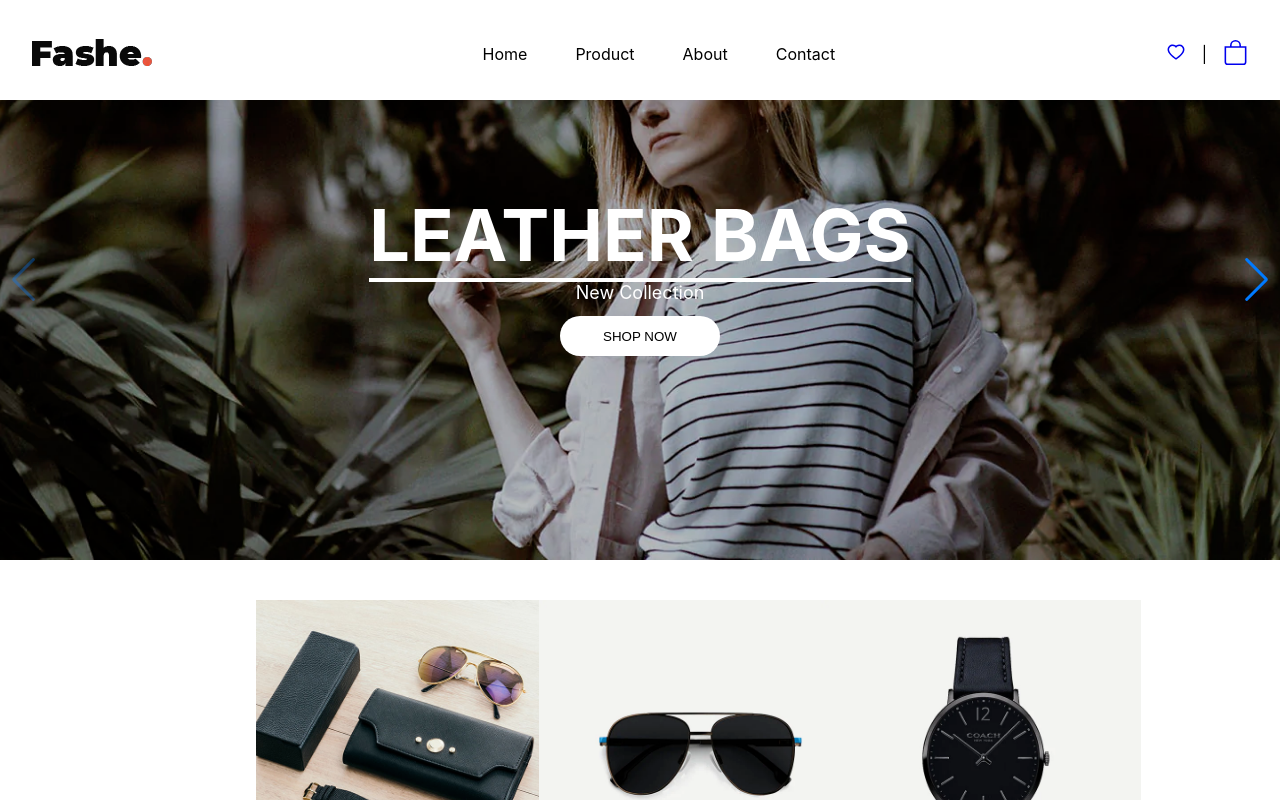
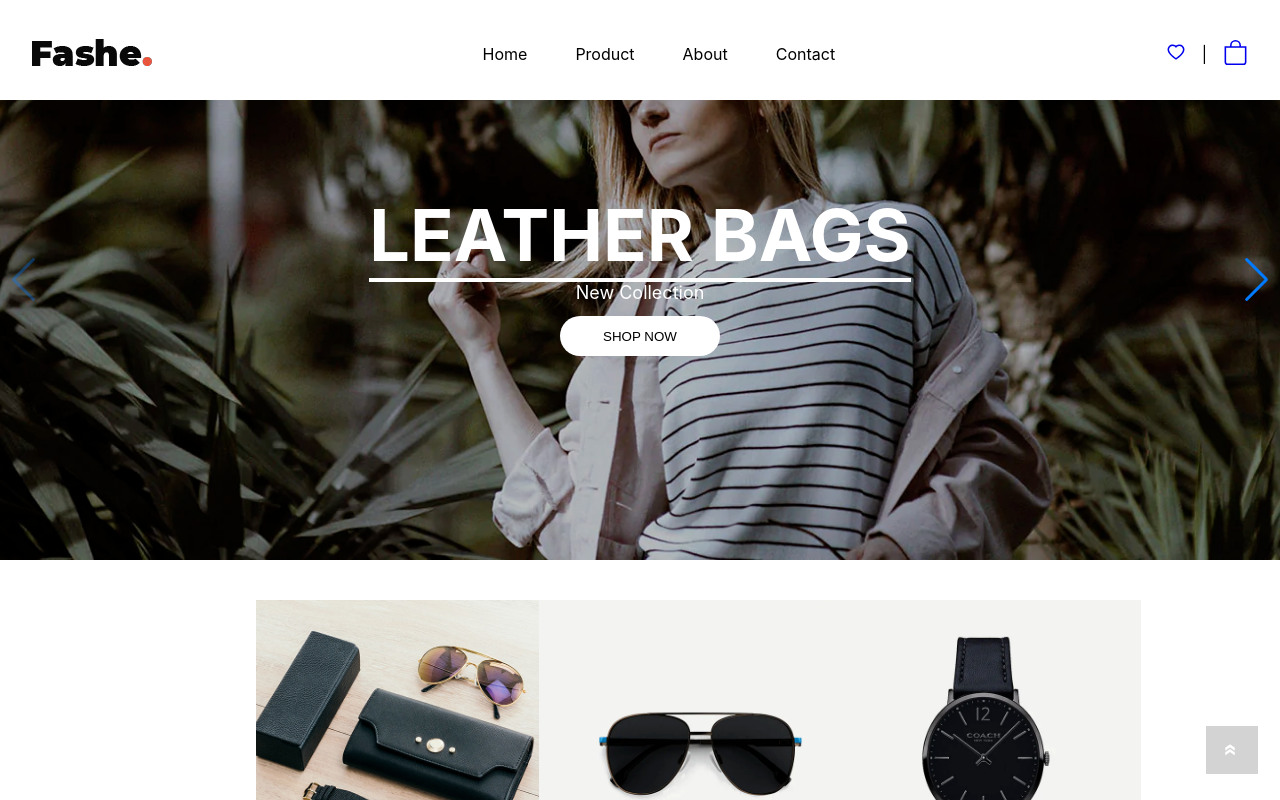
Before and after one commit to enzog96/cs_projet_react_Louis_Enzo, a React (Create React App) app: page / in a window 1280 px wide. Shown: the top 800 px of the page. Built offline with nearby package versions, Linux system fonts and the light colour scheme.

Commit message:
scrollup

```diff
--- a/src/components/products/productItem.js
+++ b/src/components/products/productItem.js
@@ -1,4 +1,4 @@
-import React from 'react';
+import React, { useState} from 'react';
 import test from "../../assets/fashion-recent-products-06-1.jpg";
 import "./productItem.css";
 
@@ -16,7 +16,6 @@ const products = [
 ]
 
 export default function ProductItem (){
-
         return(
             <div>
                 <p className="number-products">Number of products : {products.length}</p>
@@ -28,7 +27,8 @@ export default function ProductItem (){
                     backgroundImage: "url(" + product.img + ")",backgroundPosition: 'center',
                     backgroundSize: 'cover',
                     backgroundRepeat: 'no-repeat',
-                    height: "500px", maxWidth: "400px"}}>
+                    height: "500px", maxWidth: "400px",
+                    }}>
                         {product.sale===true?<div className='sale-red-pill'>Sale</div>: ""}
                         {product.new===true?<div className='new-green-pill'>New</div>: ""}
                     </div>
@@ -36,8 +36,8 @@ export default function ProductItem (){
                 <div>
                     <p>{product.name}</p>
                     <div className='product-prices-flex-container'>
-                        <p>{product.sale === true?<div className='onsale-price-line-through'>{product.price}$</div> : product.price + "$"}</p>
-                        <p>{product.newprice !== ""?<div className='newprice'>{product.newprice}$</div>: ""}</p>
+                        <p>{product.sale === true?<span className='onsale-price-line-through'>{product.price}$</span> : product.price + "$"}</p>
+                        <p>{product.newprice !== ""?<span className='newprice'>{product.newprice}$</span>: ""}</p>
                     </div>
                 </div>
                 </div>
--- a/src/components/products/productfilters.css
+++ b/src/components/products/productfilters.css
@@ -1,5 +1,6 @@
 .productfilters {
     width: 30%;
+    cursor: pointer;
 }
 
 .productfilters>h2 {
--- a/src/components/products/productfilters.js
+++ b/src/components/products/productfilters.js
@@ -1,21 +1,28 @@
-import React from 'react';
+import React, { useState, setState} from 'react';
 import "./productfilters.css"
 import {FiSearch} from "react-icons/fi"
 
+
 export default function ProductFilters(){
+    let [filter, setFilter] = useState('All')
+    function updateFilter(filterc){
+        setFilter(filterc)
+    }
+
     return(
         <div className='productfilters'>
             <h2>Categories</h2>
+            <h3>Current filter : {filter}</h3>
             <ul>
-                <li>All</li>
-                <li>Women</li>
-                <li>Kids</li>
-                <li>Men</li>
-                <li>Accessories</li>
+                <li value="All" onClick={()=>updateFilter('All')}>All</li>
+                <li value="Women" onClick={()=>updateFilter('Women')}>Women</li>
+                <li value="Kids" onClick={()=>updateFilter('Kids')}>Kids</li>
+                <li value="Men" onClick={()=>updateFilter('Men')}>Men</li>
+                <li value="Accessories" onClick={()=>updateFilter('Accessories')}>Accessories</li>
             </ul>
             <h2>Filter</h2>
-            <div class="form-group fg--search">
-            <input type="text" class="input" placeholder="Search products..."></input>
+            <div className="form-group fg--search">
+            <input type="text" className="input" placeholder="Search products..."></input>
             <button type="submit"><FiSearch/></button>
             </div>
         </div>
--- /dev/null
+++ b/src/components/scrollup/Scrollup.css
@@ -0,0 +1,12 @@
+.scrollup-element{
+    background-color: lightgrey;
+    width: fit-content;
+    position: fixed;
+    z-index: 10;
+    bottom: 0;
+    right: 0;
+    transform: rotate(270deg);
+    padding: 2vh;
+    color:white;
+    margin: 3vh;
+}
--- /dev/null
+++ b/src/components/scrollup/Scrollup.js
@@ -0,0 +1,17 @@
+import React, { useEffect} from 'react';
+import {MdDoubleArrow} from 'react-icons/md';
+import './Scrollup.css';
+
+
+export default function Scrollup () {
+    const componentDidMount = () => {
+        window.scrollTo({
+            top: 0,
+            behavior: 'smooth',
+          })
+      }
+    return (
+    <div className="scrollup-element" onClick={componentDidMount}>
+        <MdDoubleArrow/>
+    </div>)
+}
--- a/src/routes/Home.js
+++ b/src/routes/Home.js
@@ -5,6 +5,7 @@ import Navbar from '../components/navbar/Navbar';
 import OurProduct from '../components/ourproduct/OurProduct';
 import Video from '../components/video/Video';
 import Footer from '../components/footer/Footer';
+import Scrollup from '../components/scrollup/Scrollup';
 
 
 
@@ -17,6 +18,7 @@ const Home = () => {
             <OurProduct/>
             <Video/>
             <Footer/>
+            <Scrollup/>
         </div>
     );
 };
```
Also changed, not shown: src/components/products/productList.js (added, +10 -0 lines), src/routes/Product.js (line endings or trailing spaces).
